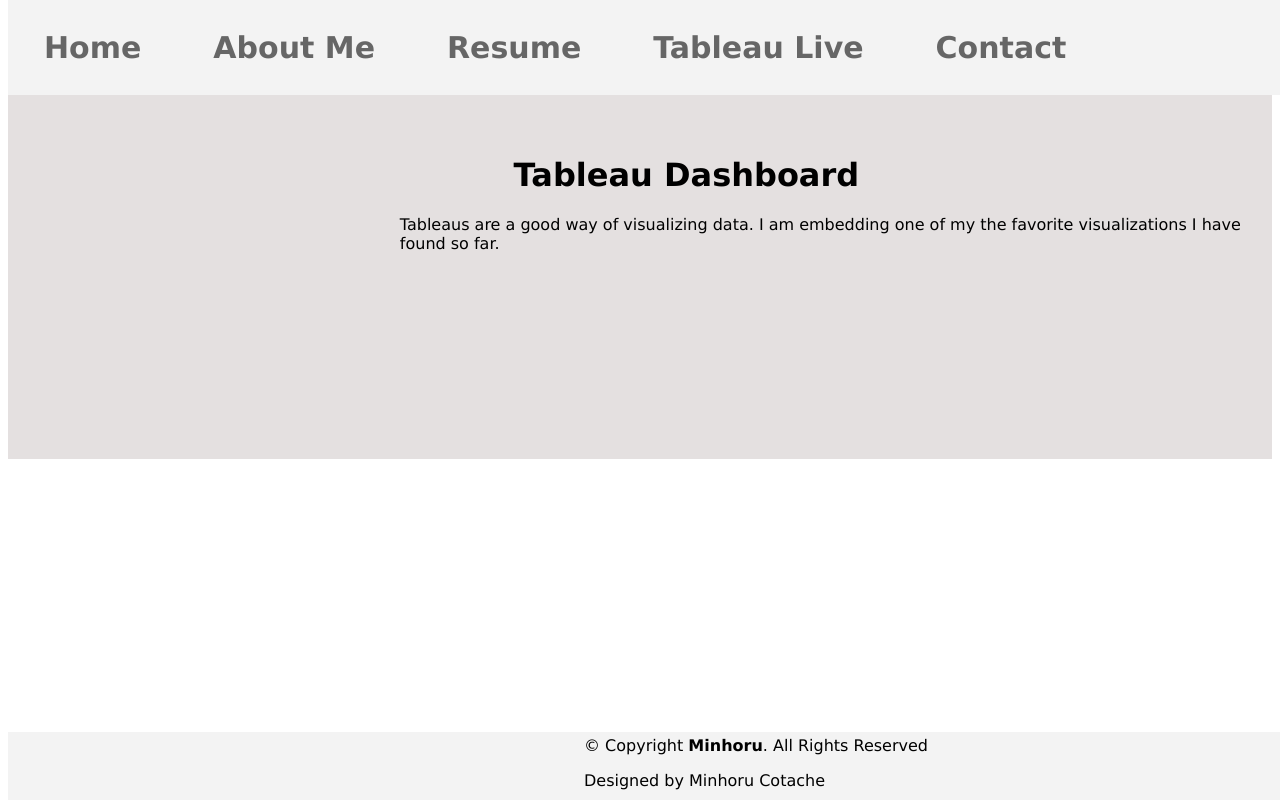
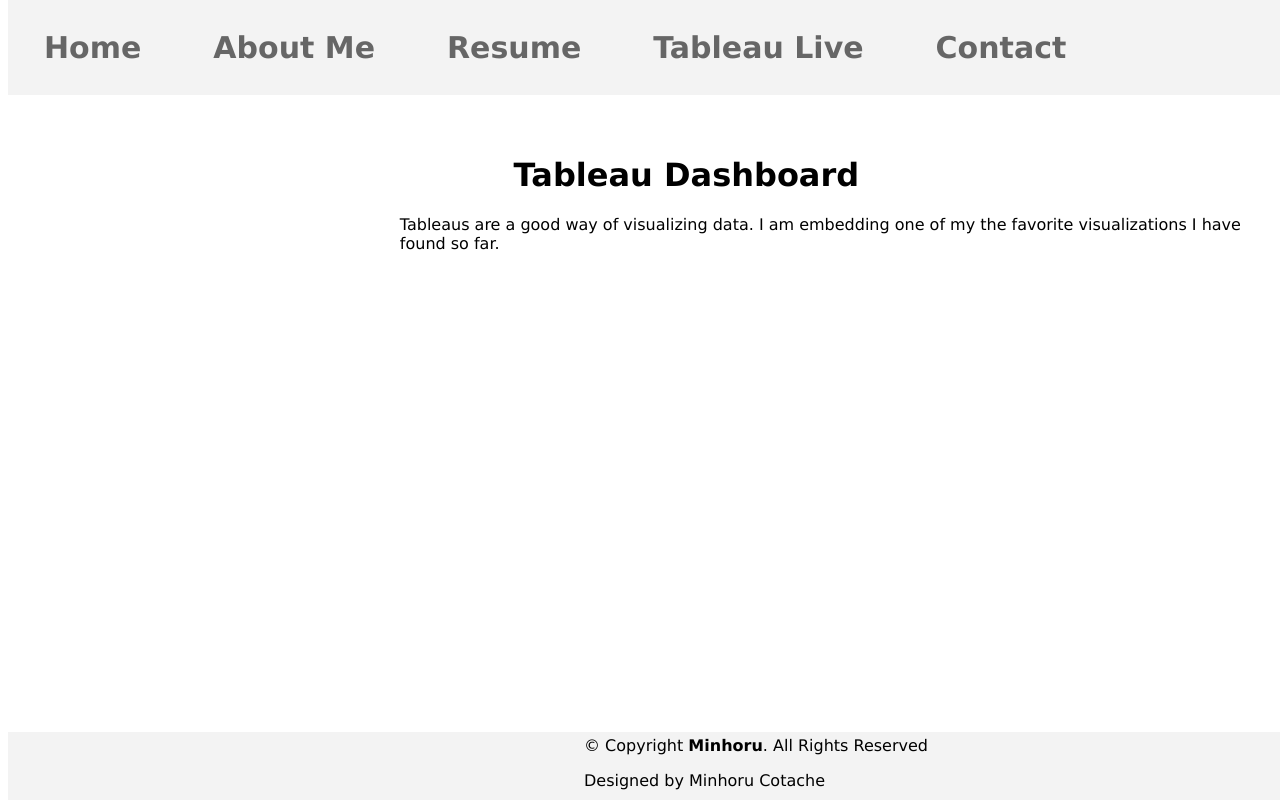
Before and after one commit to Minhoru123/WebDevProject, a plain HTML site: page portfolio.html in a window 1280 px wide. Drawn offline with Linux system fonts and the light colour scheme.

Commit message:
portfolio

```diff
--- a/css/style4-portfolio.css
+++ b/css/style4-portfolio.css
@@ -4,7 +4,6 @@ body {
 }
 
 .dashboard {
-  background-color: rgb(228, 224, 224);
   padding-top: 10%;
   padding-bottom: 15%;
 
```
